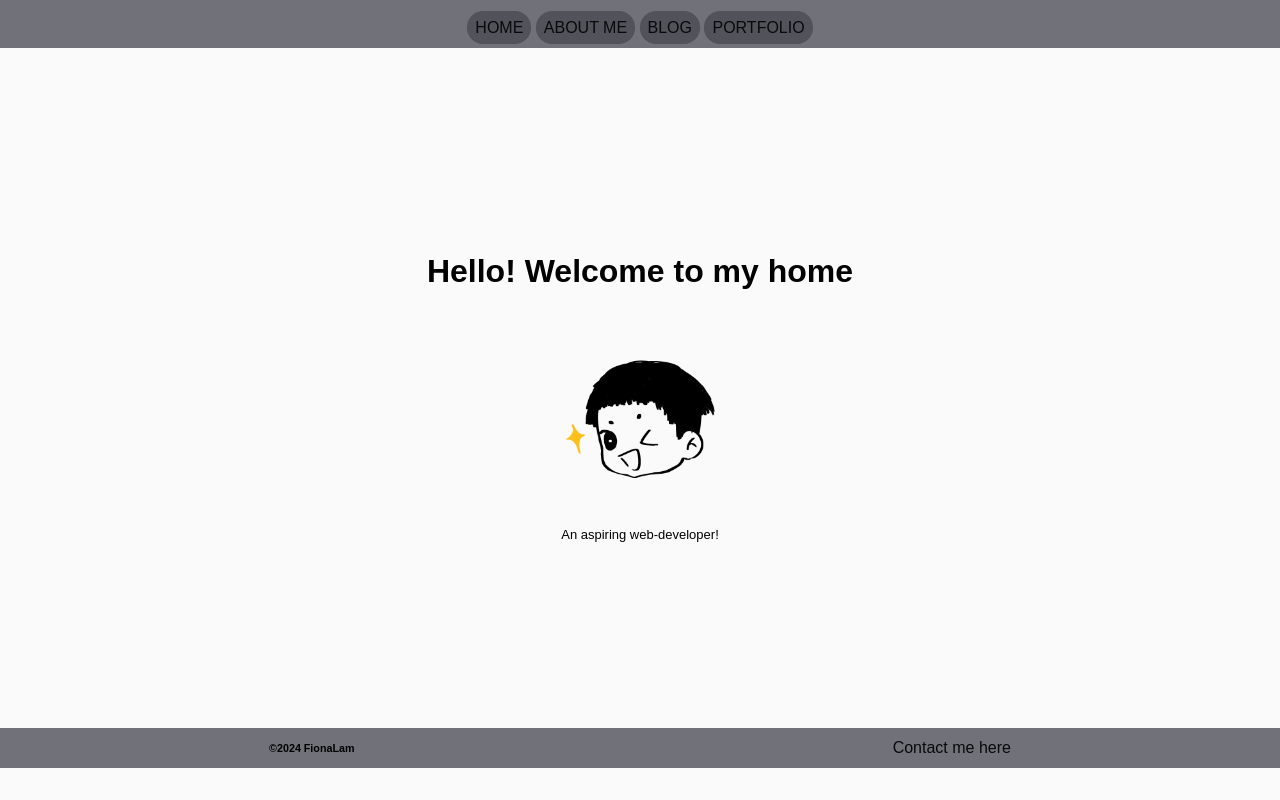
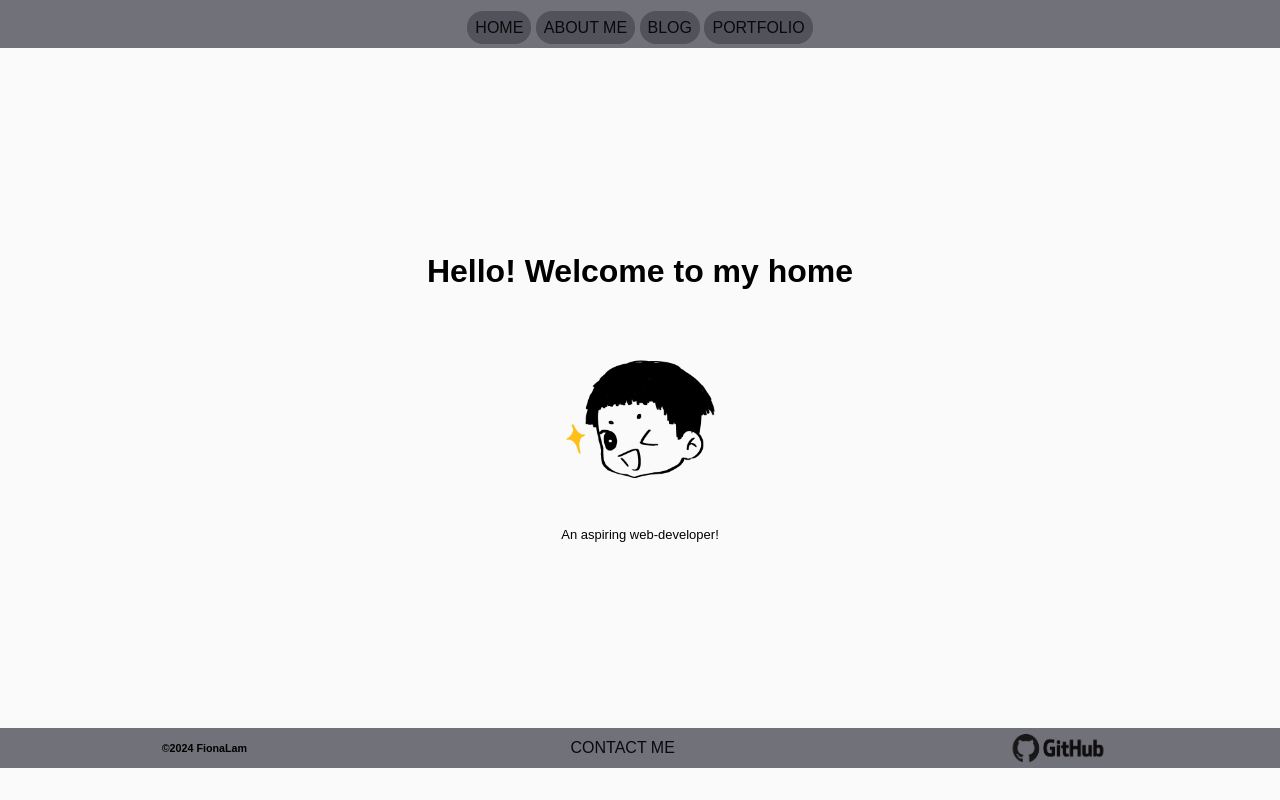
Before and after one commit to FionaPhuongLam/FEB24-PORTFOLIO, a plain HTML site: page index.html in a window 1280 px wide. Drawn offline with Linux system fonts and the light colour scheme.

Commit message:
added github link

```diff
--- a/index.html
+++ b/index.html
@@ -25,7 +25,12 @@
     </main>
     <footer>
         <h6>&copy;2024 FionaLam</h6>
-        <a href="/contact.html">Contact me here</a>
+        <a href="/contact.html">CONTACT ME</a>
+
+        <a href="https://github.com/FionaPhuongLam">
+            <img src="github.png" class="githublogo"/>
+        </a>
+
     </footer>
 </body>
 </html>
--- a/style.css
+++ b/style.css
@@ -70,6 +70,12 @@ footer > a {
     color: var(--Zinc-stone-950)
 }
 
+.githublogo {
+    display: flex;
+    width: 15dvh;
+    height: 6dvh;
+}
+
 main {
     min-height: 85dvh;
     width: 100dvw;
```
Also changed, not shown: github.png (added), linked.png (added), 4 other files.
